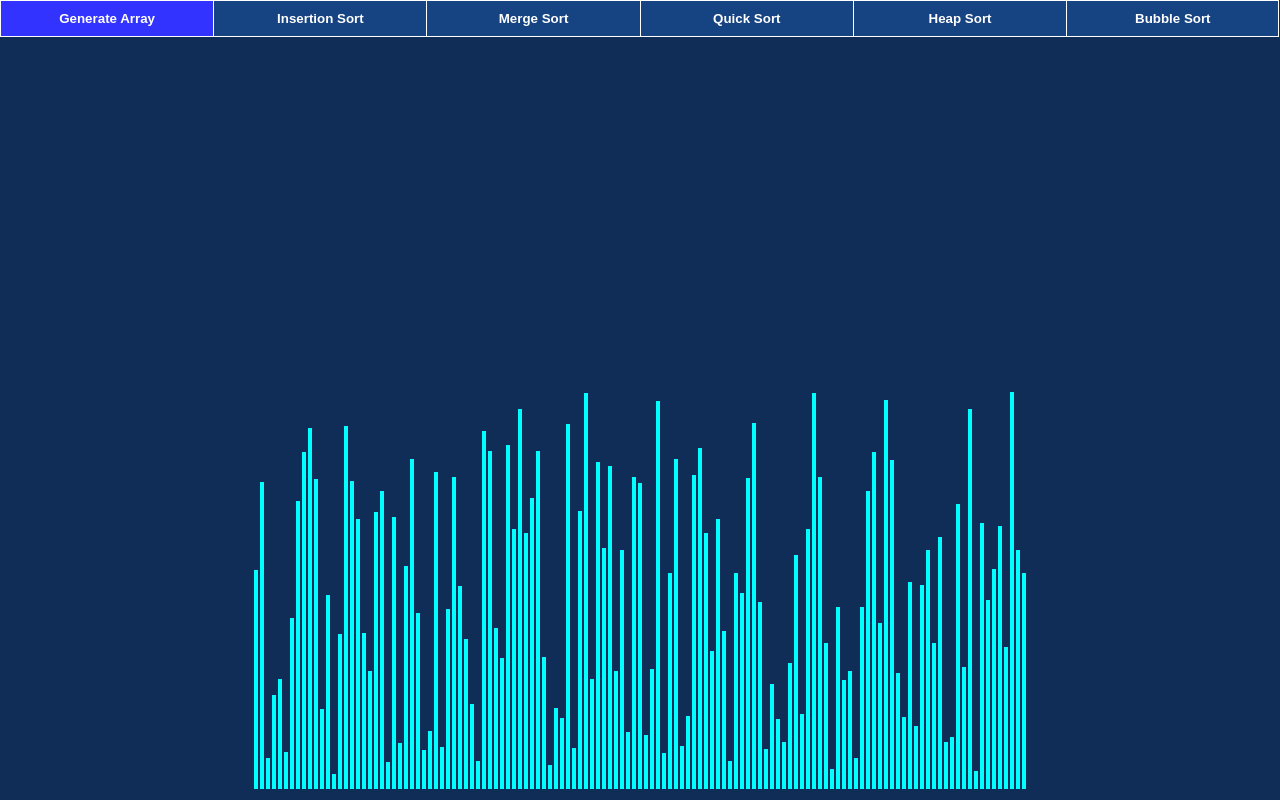
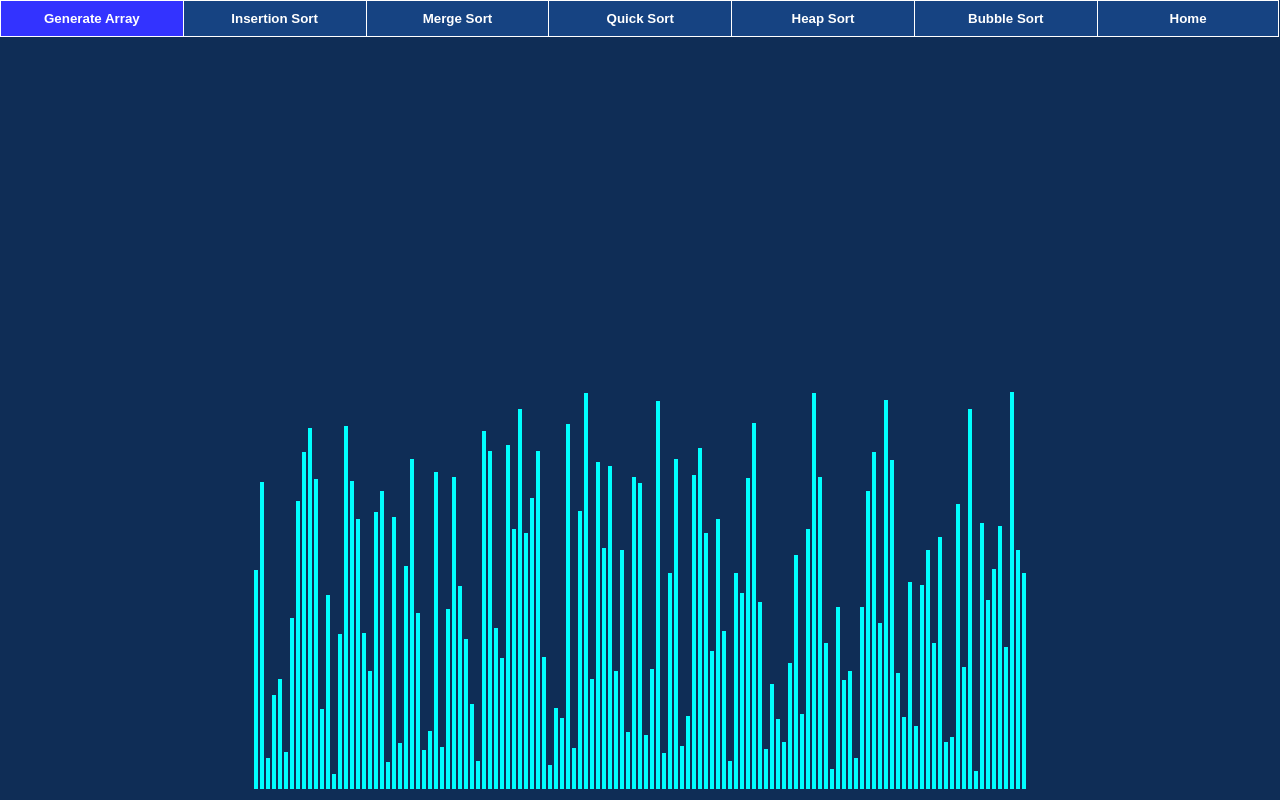
Before and after one commit to PatgioK/SortingVisualizer, a React (Create React App) app: page / in a window 1280 px wide. Built offline with nearby package versions, Linux system fonts and the light colour scheme.

Commit message:
added home button

```diff
--- a/src/App.js
+++ b/src/App.js
@@ -5,7 +5,7 @@ import './App.css';
 function App() {
   return (
     <div className="App">
-    <SortingVisualizer></SortingVisualizer>
+      <SortingVisualizer></SortingVisualizer>
     </div>
   );
 }
--- a/src/SortingVisualizer/SortingVisualizer.css
+++ b/src/SortingVisualizer/SortingVisualizer.css
@@ -24,7 +24,7 @@ body {
     padding: 10px 24px;
     cursor: pointer; /* Pointer/hand icon */
     float: left; /* Float the buttons side by side */
-    width: 16.66%;
+    width: 14.28%;
   }
 
   .button-bar button:not(:last-child) {
--- a/src/SortingVisualizer/SortingVisualizer.jsx
+++ b/src/SortingVisualizer/SortingVisualizer.jsx
@@ -3,7 +3,7 @@ import "./SortingVisualizer.css";
 import { setTimeout } from "timers";
 
 // TODO: move algos to separate file.
-//import { mergeSortHelper } from "../SortingAlgorithms/MergeSort";
+//import { mergeSortHelper } from "../mergeSort";
 
 // Original color of the array bars.
 const PRIMARY_COLOR = "aqua";
@@ -93,7 +93,7 @@ export default class SortingVisualizer extends React.Component {
         for (let i = size - 1; i >= 0; i--) {
             arry[0].color = TERTIARY_COLOR;
             swapper(arry, 0, i);
-            this.setState({ array: arry});
+            this.setState({ array: arry });
             await this.maxHeapify(arry, 0, i);
         }
     }
@@ -142,12 +142,12 @@ export default class SortingVisualizer extends React.Component {
             arry[i].color = SECONDARY_COLOR;
             arry[maxIdx].color = SECONDARY_COLOR;
             swapper(arry, i, maxIdx);
-            this.setState({ array: arry});
+            this.setState({ array: arry });
             await sleep(ANIMATION_SPEED_MS);
 
             arry[i].color = PRIMARY_COLOR;
             arry[maxIdx].color = PRIMARY_COLOR;
-            this.setState({ array: arry});
+            this.setState({ array: arry });
             await sleep(ANIMATION_SPEED_MS);
 
             await this.maxHeapify(arry, maxIdx, size);
@@ -358,6 +358,7 @@ export default class SortingVisualizer extends React.Component {
                     <button onClick={() => this.quickSort()}>Quick Sort</button>
                     <button onClick={() => this.heapSort()}>Heap Sort</button>
                     <button onClick={() => this.bubbleSort()}>Bubble Sort</button>
+                    <a href="http://patgiok.azurewebsites.net/"><button>Home</button></a>
                     {/* <button onClick={() => this.arrayLog()}>Array Log</button> */}
                 </div>
                 <div className="array-container">
@@ -373,6 +374,9 @@ export default class SortingVisualizer extends React.Component {
                         ></div>
                     ))}
                 </div>
+                {/* <footer>
+                    <a href="../src/pathfindingsrc/index.js">pathfinder</a>
+                </footer> */}
             </React.Fragment>
         );
     }
```
Also changed, not shown: 1 other file (tests, documents, lock files or other folders).
